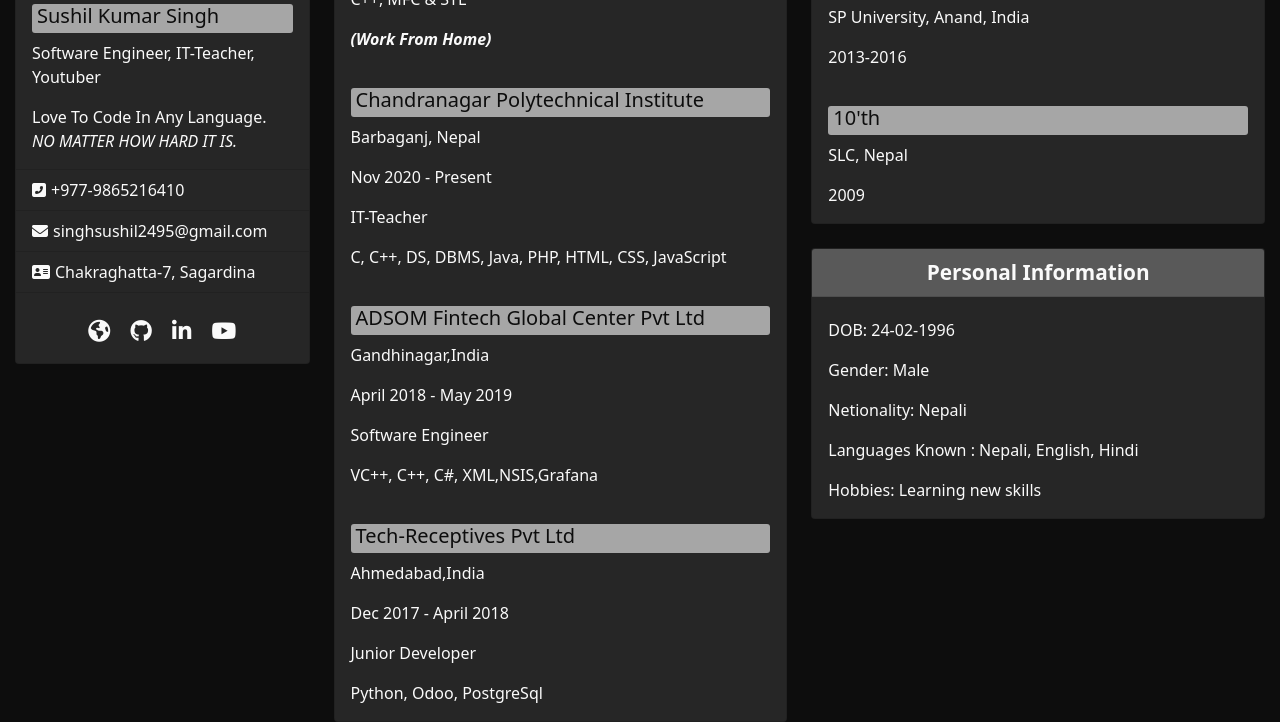
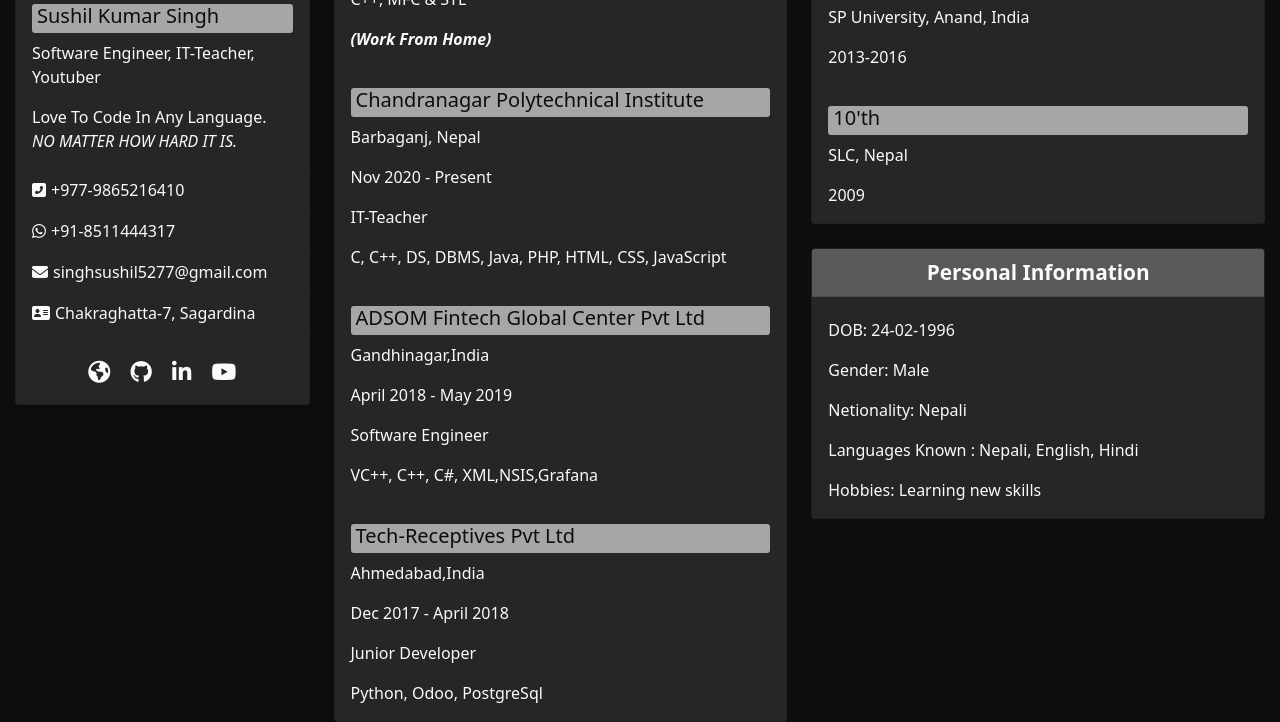
Before and after one commit to skcomputer-com-np/profile, a plain HTML site: page index.html in a window 1280 px wide. Shown: the part 240-962 px from the top of the page. Drawn offline with nearby package versions, Linux system fonts and the light colour scheme.

Commit message:
Added whatsapp number

```diff
--- a/index.html
+++ b/index.html
@@ -44,8 +44,13 @@
 						<li class="list-group-item dark-grey-scale-2-hex">
 							<i class="fas fa-phone-square-alt"></i>+977-9865216410
 						</li>
+
 						<li class="list-group-item dark-grey-scale-2-hex">
-							<i class="fas fa-envelope"></i>singhsushil2495@gmail.com
+							<i class="fa fa-whatsapp"></i>+91-8511444317
+						</li>
+
+						<li class="list-group-item dark-grey-scale-2-hex">
+							<i class="fas fa-envelope"></i>singhsushil5277@gmail.com
 						</li>
 						<li class="list-group-item dark-grey-scale-2-hex">
 							<i class="fas fa-address-card"></i>Chakraghatta-7, Sagardina
```
